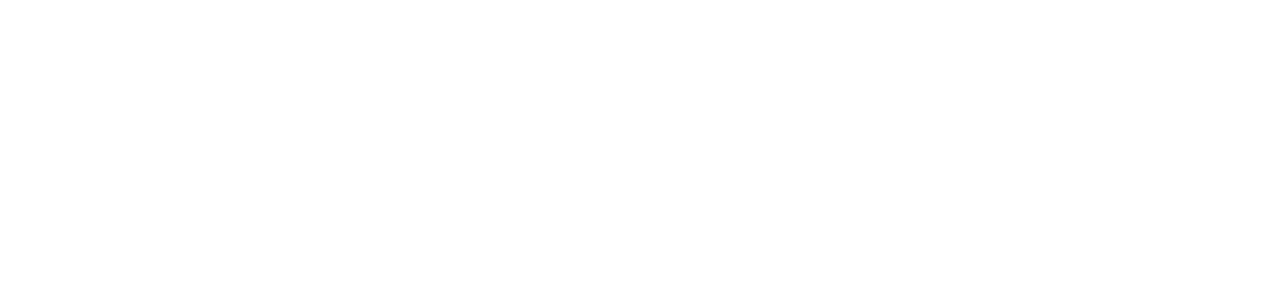
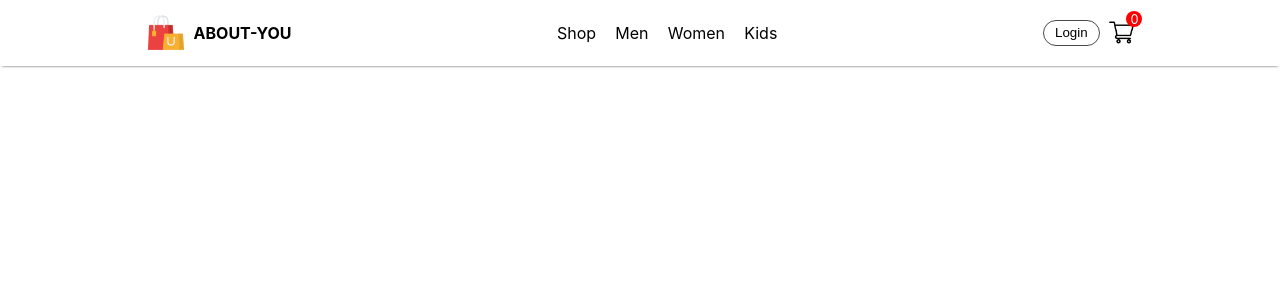
Before and after one commit to Mehran-Banbersta/ecomerce-react-app, a React (Create React App) app: page / in a window 1280 px wide. Shown: the top 300 px of the page. Built offline with nearby package versions, Linux system fonts and the light colour scheme.

Commit message:
remove className="App"

```diff
--- a/src/App.js
+++ b/src/App.js
@@ -1,10 +1,10 @@
-
 import './App.css';
+import Navbar from './Components/Navbar/Navbar';
 
 function App() {
   return (
-    <div className="App">
-
+    <div>
+      <Navbar />
     </div>
   );
 }
```
